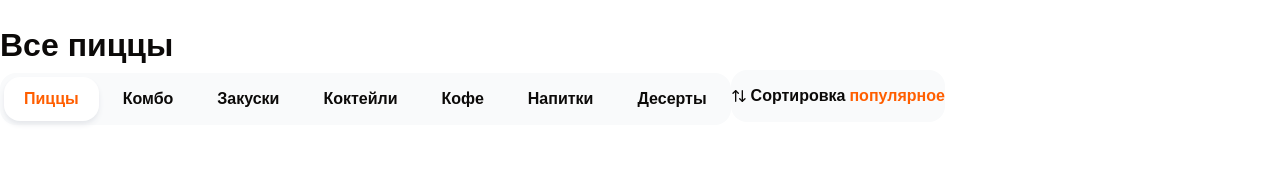
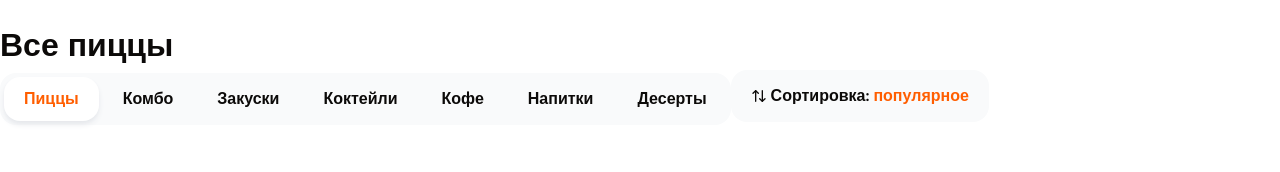
Before and after one commit to prog420/next-pizza, a Next.js app: page / in a window 1280 px wide. Shown: the part 127-299 px from the top of the page. Built offline with nearby package versions, Linux system fonts and the light colour scheme.

Commit message:
Add padding in SortPopup, update text

```diff
--- a/components/shared/sort-popup.tsx
+++ b/components/shared/sort-popup.tsx
@@ -9,10 +9,10 @@ interface Props {
 export const SortPopup: React.FC<Props> = ({ className }) => {
     return (
         <div className={cn(
-            'inline-flex items-center gap-1 bg-gray-50 h-[52px] rounded-2xl cursor-pointer', className
+            'inline-flex items-center gap-1 bg-gray-50 px-5 h-[52px] rounded-2xl cursor-pointer', className
         )}>
             <ArrowUpDown size={16}/>
-            <b>Сортировка</b>
+            <b>Сортировка:</b>
             <b className="text-primary">популярное</b>
         </div>
     )
```
